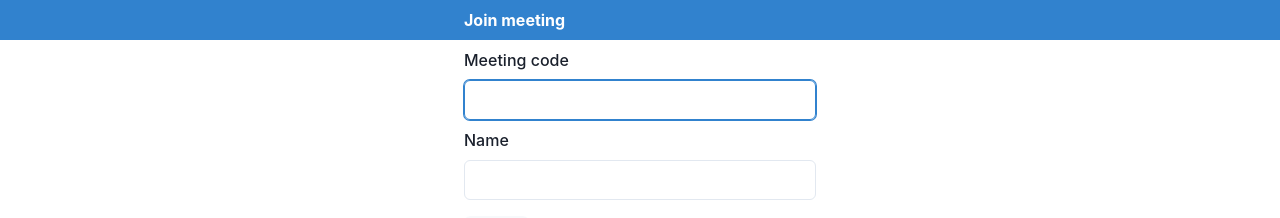
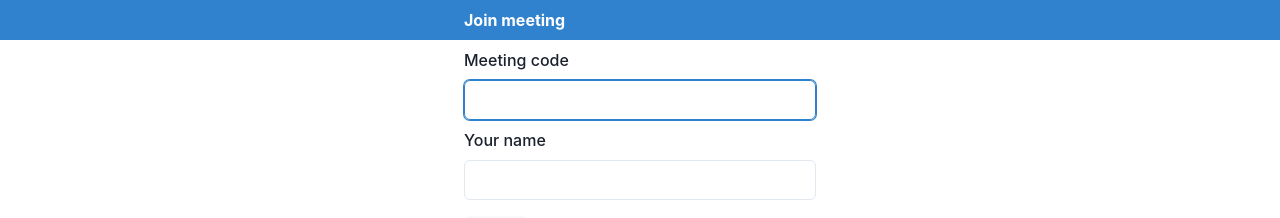
Before and after one commit to mwilliamson/virtual-hand-signals, a React (Create React App) app in the folder web-ui/: page /join in a window 1280 px wide. Shown: the top 218 px of the page. Built offline with nearby package versions, Linux system fonts and the light colour scheme.

Commit message:
Clarify meaning of name field

```diff
--- a/web-ui/src/JoinMeetingPage.tsx
+++ b/web-ui/src/JoinMeetingPage.tsx
@@ -71,7 +71,7 @@ function JoinMeetingForm() {
                 />
             </FormControl>
             <FormControl mt={2}>
-                <FormLabel>Name</FormLabel>
+                <FormLabel>Your name</FormLabel>
                 <Input
                     type="text"
                     onChange={event => setName(event.target.value)}
--- a/web-ui/src/MeetingPage.tsx
+++ b/web-ui/src/MeetingPage.tsx
@@ -350,7 +350,7 @@ function NameControl(props: NameControlProps) {
 
     return (
         <FormControl>
-            <FormLabel>Name</FormLabel>
+            <FormLabel>Your name</FormLabel>
             <Input autoFocus type="text" onChange={event => onChange(event.target.value)} value={value} />
         </FormControl>
     );
--- a/web-ui/src/StartMeetingPage.tsx
+++ b/web-ui/src/StartMeetingPage.tsx
@@ -53,7 +53,7 @@ function StartMeetingForm() {
     return (
         <form onSubmit={handleSubmit}>
             <FormControl>
-                <FormLabel>Name</FormLabel>
+                <FormLabel>Your name</FormLabel>
                 <Input
                     type="text"
                     onChange={event => setName(event.target.value)}
```
